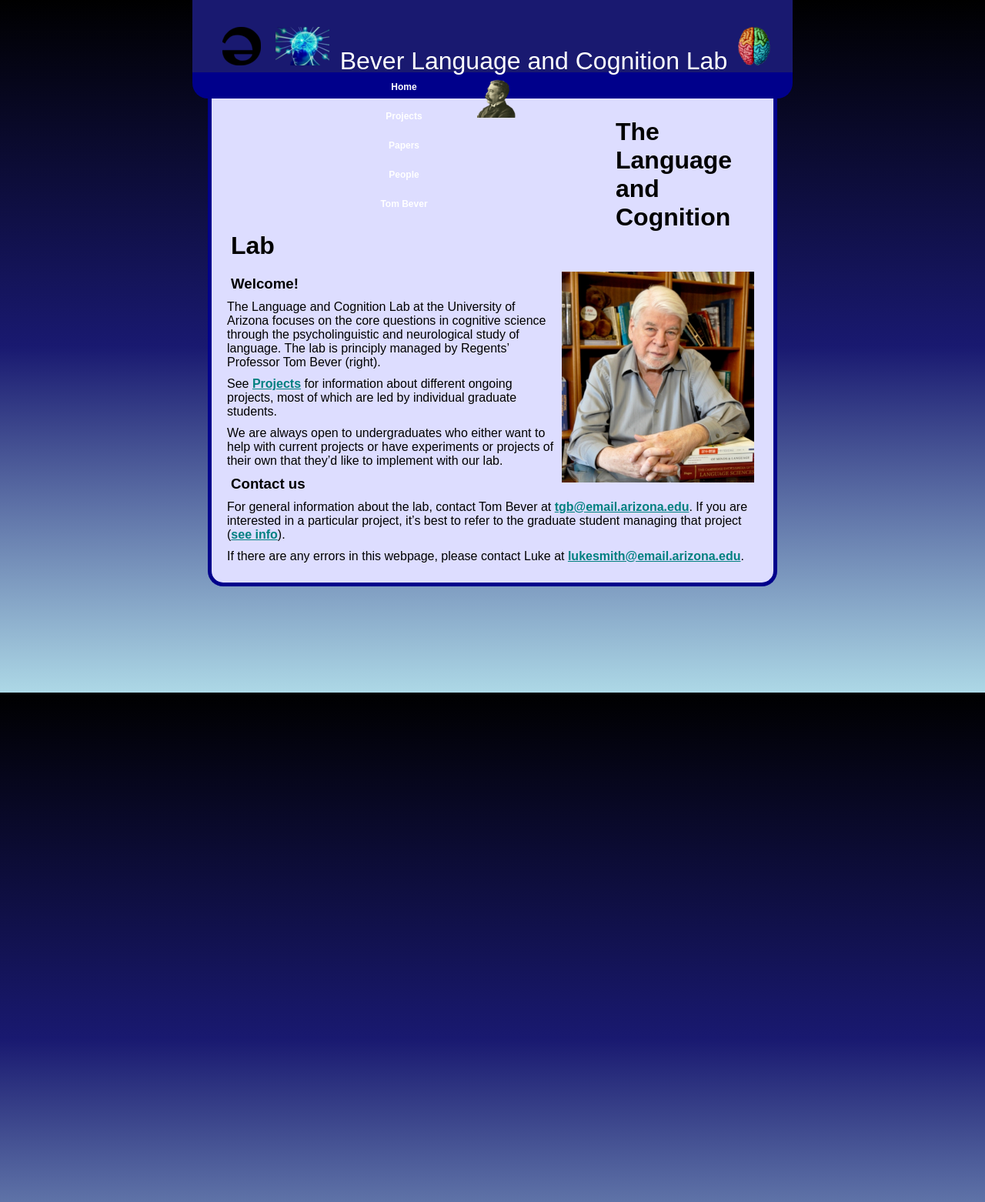
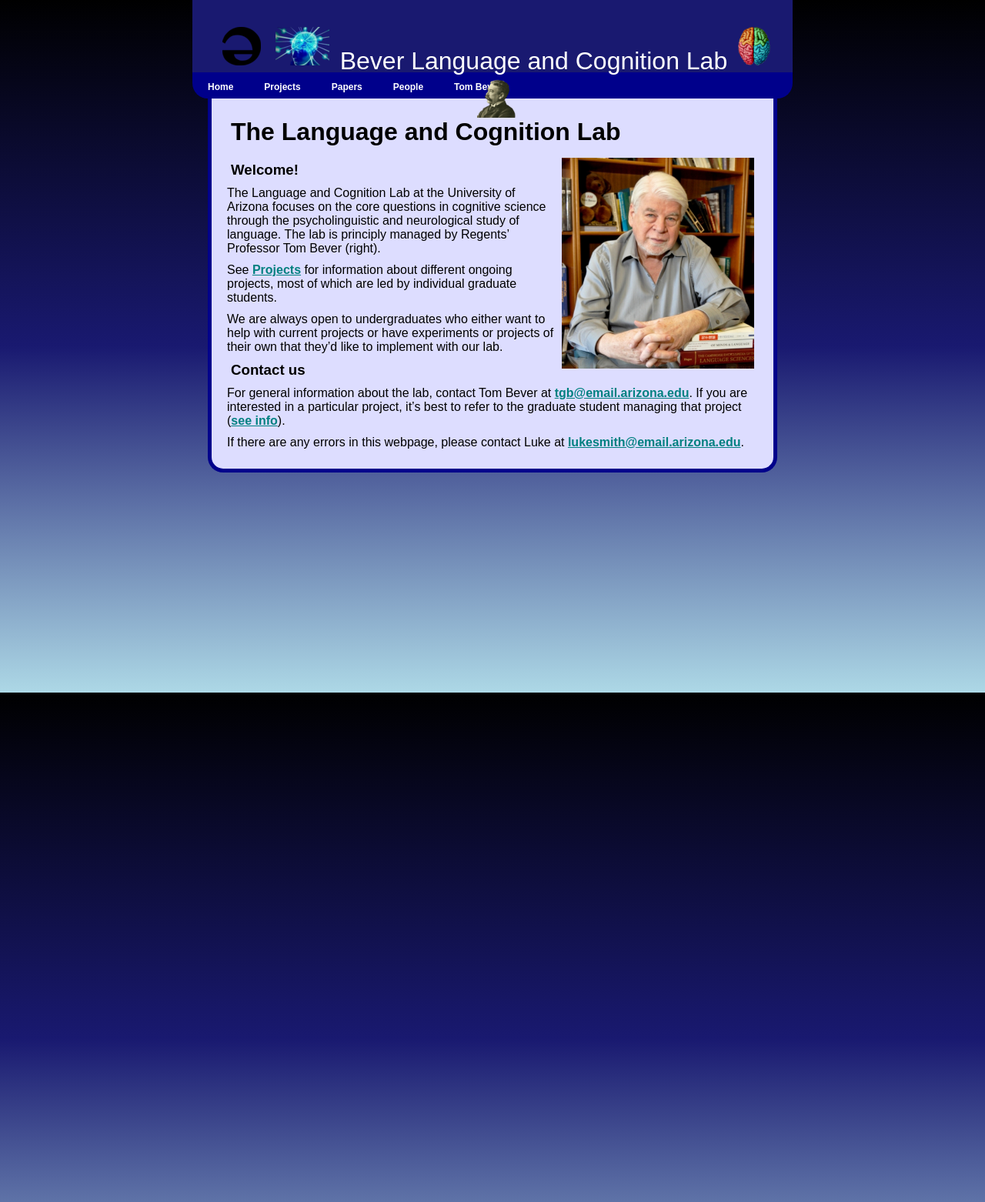
Before and after one commit to coglanglab/coglanglab.github.io, a Jekyll site: the page built from index.md, in a window 1280 px wide. Shown: the whole page at 77% size. Built offline with Jekyll 4.4.1, drawn with Linux system fonts in a browser that asks for light colours; our own code applies the rules of GitHub Pages for plain Markdown files.

Commit message:
increase li padding

```diff
--- a/css/style.css
+++ b/css/style.css
@@ -79,16 +79,10 @@ h1,h2,h3,h4,h5,h6 {
     list-style:none;
     text-align: center;
 }
-#navigration ul {
-	width: 70%;
-	margin: auto;
-}
-    #navigation ul li{
+    #navigation li{
         float:left;
         clear:none;
         list-style:none;
-	width: 70%;
-	margin: auto;
     }
     #navigation li a{
         color:#fff;
@@ -112,7 +106,7 @@ p {
 }
 
 li {
-	padding: 2px 2px 2px 2px;
+	padding: 2px 2px 4px 2px;
 }
 
 /* ----- HEADINGS ----- */
```
Also changed, not shown: 1 other file.
